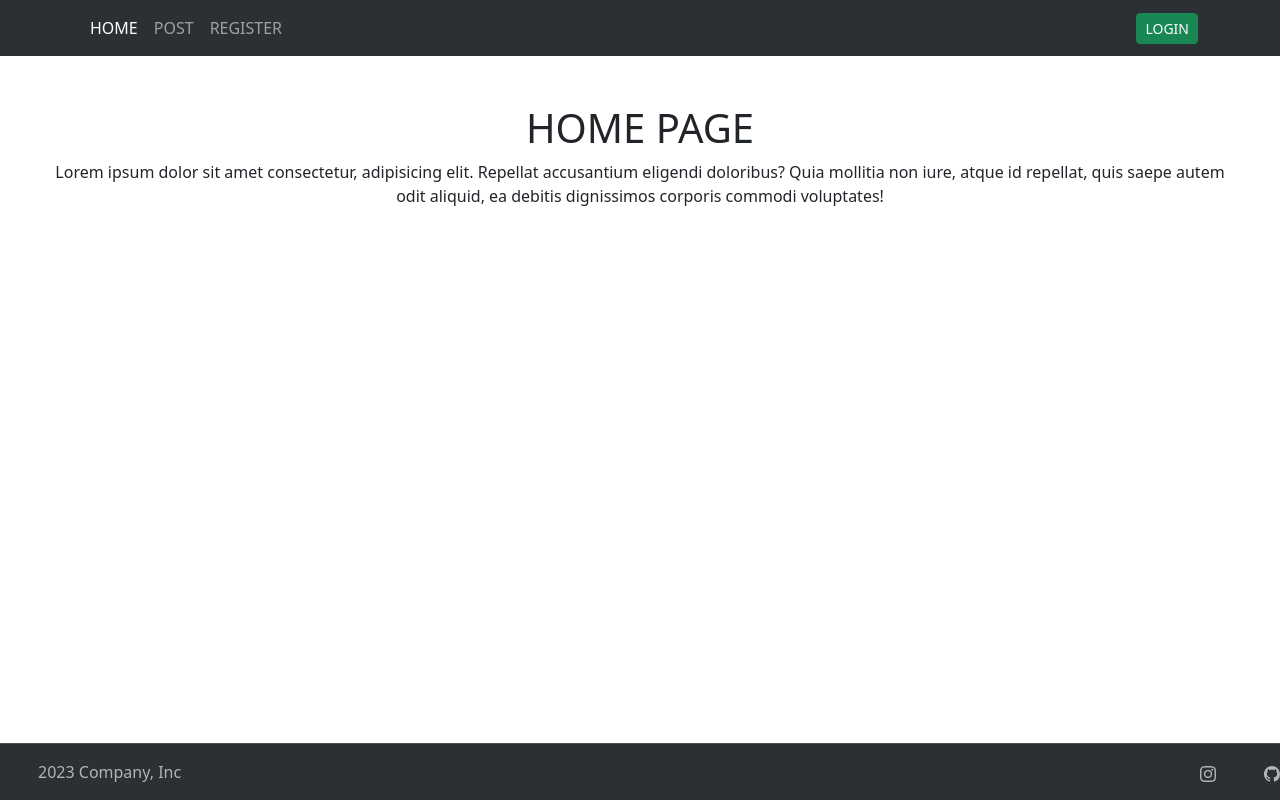
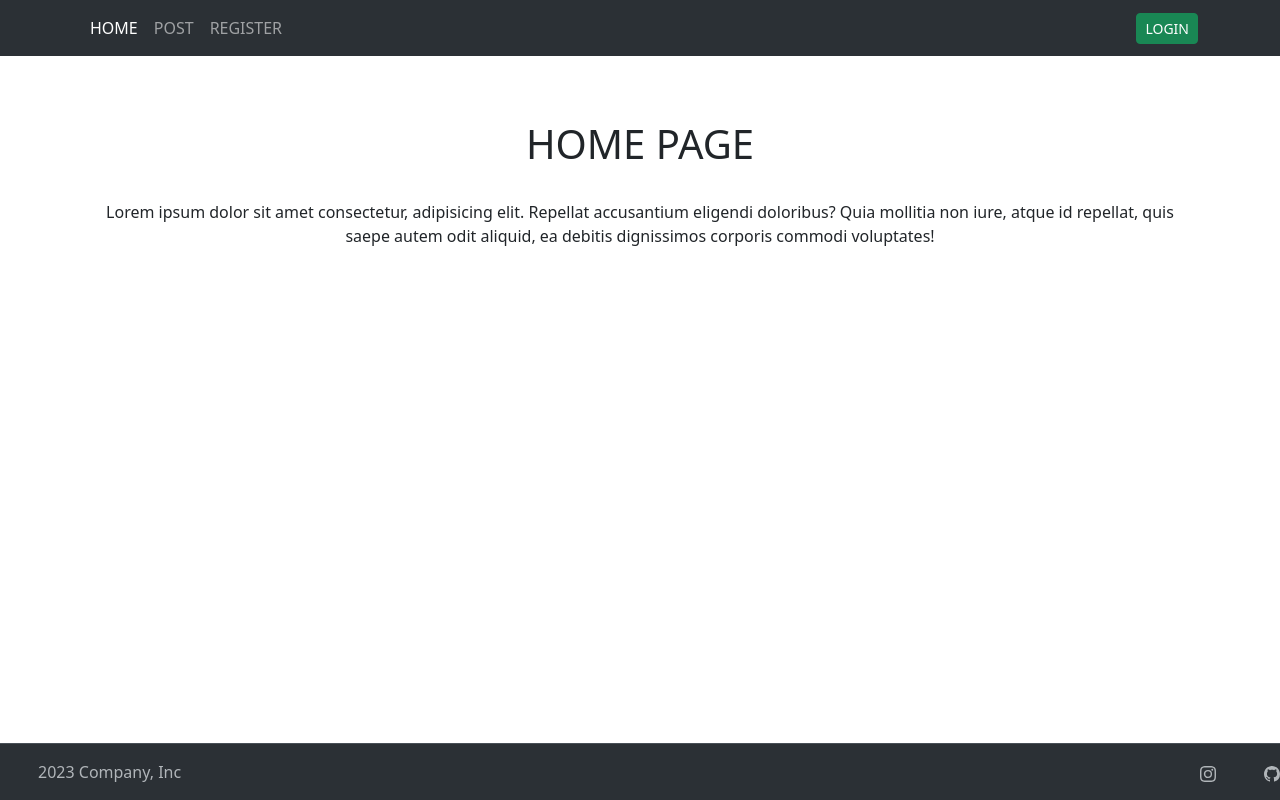
Before and after one commit to Francary/comision-2-francary-molina, a React (Vite) app in the folder frontend/: page / in a window 1280 px wide. Built offline with nearby package versions, Linux system fonts and the light colour scheme.

Commit message:
Mejora de las Clases del Home Page

```diff
--- a/frontend/src/pages/HomePage.jsx
+++ b/frontend/src/pages/HomePage.jsx
@@ -2,7 +2,7 @@ const HomePage = () => {
 
     return(
 
-        <div className="d-flex flex-column text-center m-5">
+        <div className="container d-flex flex-column p-3 gap-4 justify-content-center mt-5 text-center">
         <h1>HOME PAGE</h1>
         <p> Lorem ipsum dolor sit amet consectetur, adipisicing elit. Repellat accusantium eligendi doloribus? Quia mollitia non iure, atque id repellat, quis saepe autem odit aliquid, ea debitis dignissimos corporis commodi voluptates!</p>
         </div>
```
